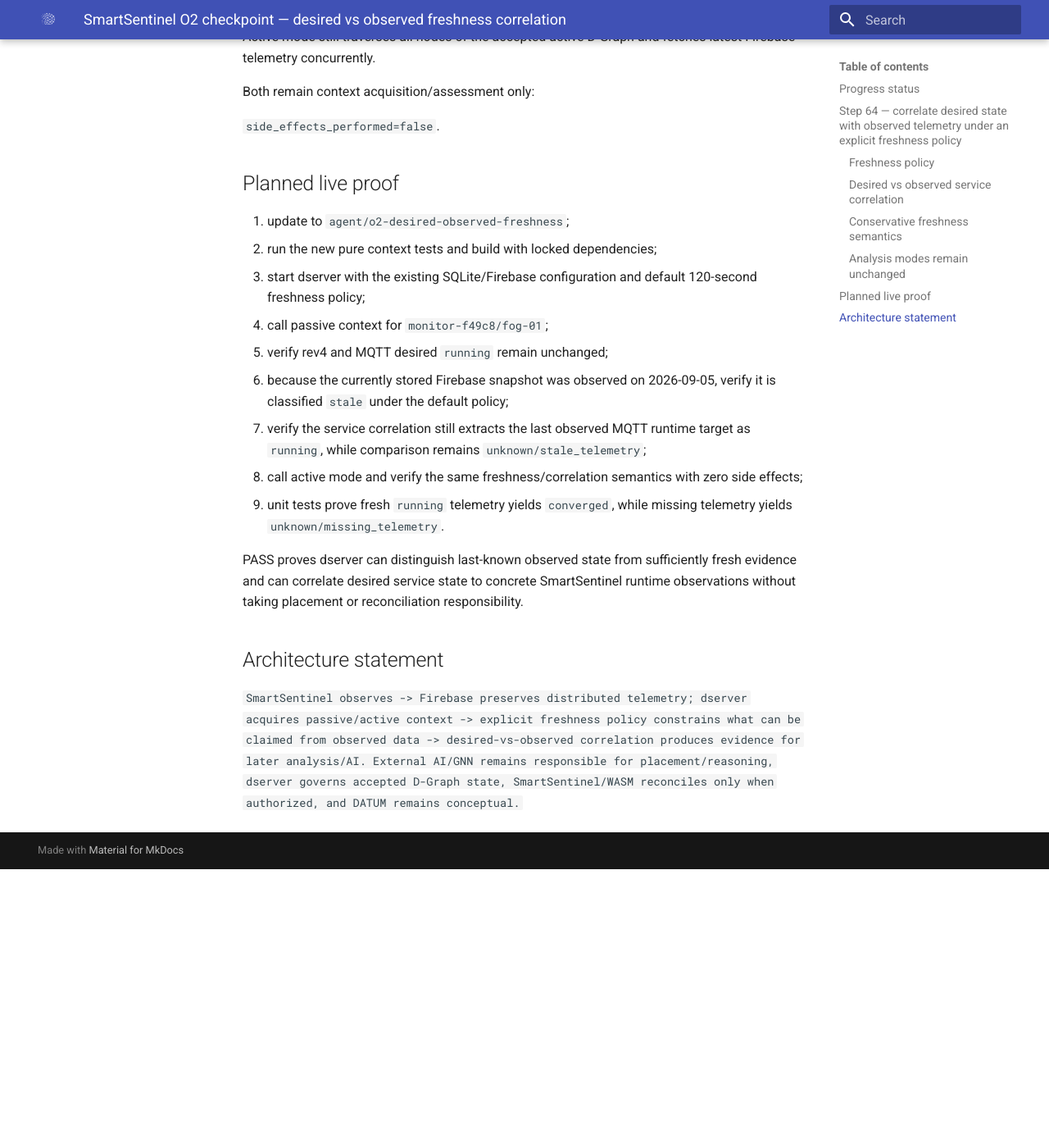
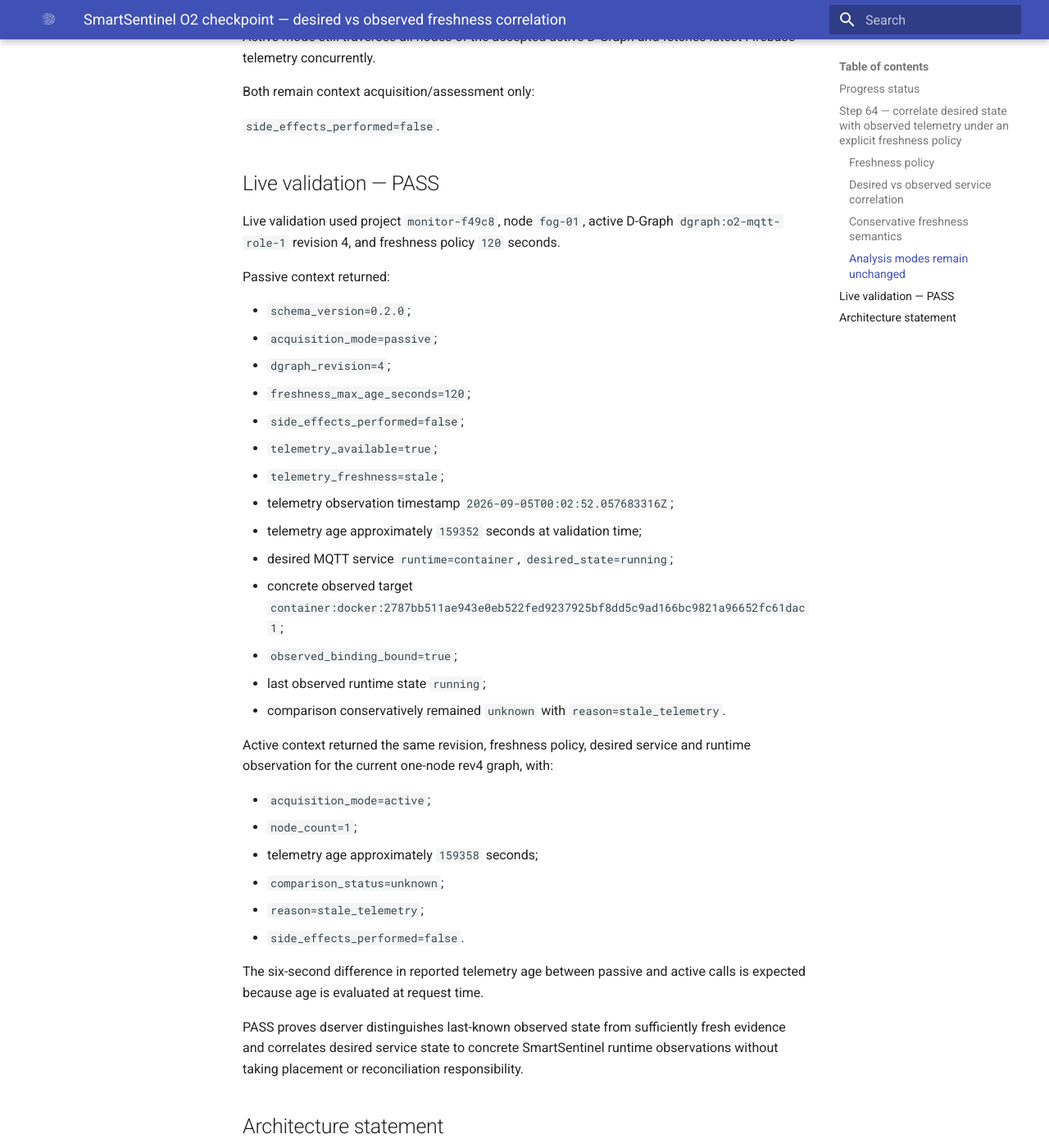
Before and after one commit to dnredson/datum, an MkDocs documentation site: the page built from documentation/checkpoints/SMARTSENTINEL_PROGRESS_2026-09-06_O2_DESIRED_OBSERVED_FRESHNESS.md, in a window 1280 px wide and 1400 px high, scrolled down 2673 px. Shown: the whole window at 82% size. Built offline with MkDocs 1.6.1 and Material for MkDocs 9.7.7, drawn with Linux system fonts in a browser that asks for light colours; before the commit the page ends 3733 px from its top, so only the background shows below that; some of the changed text lies outside the part shown.

Commit message:
Close step 64 desired-observed freshness live validation

```diff
--- a/documentation/checkpoints/SMARTSENTINEL_PROGRESS_2026-09-06_O2_DESIRED_OBSERVED_FRESHNESS.md
+++ b/documentation/checkpoints/SMARTSENTINEL_PROGRESS_2026-09-06_O2_DESIRED_OBSERVED_FRESHNESS.md
@@ -21,7 +21,7 @@
 - 61/100 — LIVE PASS.
 - 62/100 — LIVE PASS.
 - 63/100 — LIVE PASS.
-- 64/100 — IMPLEMENTED, pending compile/live validation.
+- 64/100 — LIVE PASS.
 
 ## Step 64 — correlate desired state with observed telemetry under an explicit freshness policy
 
@@ -88,19 +88,39 @@
 
 `side_effects_performed=false`.
 
-## Planned live proof
+## Live validation — PASS
 
-1. update to `agent/o2-desired-observed-freshness`;
-2. run the new pure context tests and build with locked dependencies;
-3. start dserver with the existing SQLite/Firebase configuration and default 120-second freshness policy;
-4. call passive context for `monitor-f49c8/fog-01`;
-5. verify rev4 and MQTT desired `running` remain unchanged;
-6. because the currently stored Firebase snapshot was observed on 2026-09-05, verify it is classified `stale` under the default policy;
-7. verify the service correlation still extracts the last observed MQTT runtime target as `running`, while comparison remains `unknown/stale_telemetry`;
-8. call active mode and verify the same freshness/correlation semantics with zero side effects;
-9. unit tests prove fresh `running` telemetry yields `converged`, while missing telemetry yields `unknown/missing_telemetry`.
+Live validation used project `monitor-f49c8`, node `fog-01`, active D-Graph `dgraph:o2-mqtt-role-1` revision 4, and freshness policy `120` seconds.
 
-PASS proves dserver can distinguish last-known observed state from sufficiently fresh evidence and can correlate desired service state to concrete SmartSentinel runtime observations without taking placement or reconciliation responsibility.
+Passive context returned:
+
+- `schema_version=0.2.0`;
+- `acquisition_mode=passive`;
+- `dgraph_revision=4`;
+- `freshness_max_age_seconds=120`;
+- `side_effects_performed=false`;
+- `telemetry_available=true`;
+- `telemetry_freshness=stale`;
+- telemetry observation timestamp `2026-09-05T00:02:52.057683316Z`;
+- telemetry age approximately `159352` seconds at validation time;
+- desired MQTT service `runtime=container`, `desired_state=running`;
+- concrete observed target `container:docker:2787bb511ae943e0eb522fed9237925bf8dd5c9ad166bc9821a96652fc61dac1`;
+- `observed_binding_bound=true`;
+- last observed runtime state `running`;
+- comparison conservatively remained `unknown` with `reason=stale_telemetry`.
+
+Active context returned the same revision, freshness policy, desired service and runtime observation for the current one-node rev4 graph, with:
+
+- `acquisition_mode=active`;
+- `node_count=1`;
+- telemetry age approximately `159358` seconds;
+- `comparison_status=unknown`;
+- `reason=stale_telemetry`;
+- `side_effects_performed=false`.
+
+The six-second difference in reported telemetry age between passive and active calls is expected because age is evaluated at request time.
+
+PASS proves dserver distinguishes last-known observed state from sufficiently fresh evidence and correlates desired service state to concrete SmartSentinel runtime observations without taking placement or reconciliation responsibility.
 
 ## Architecture statement
 
```
